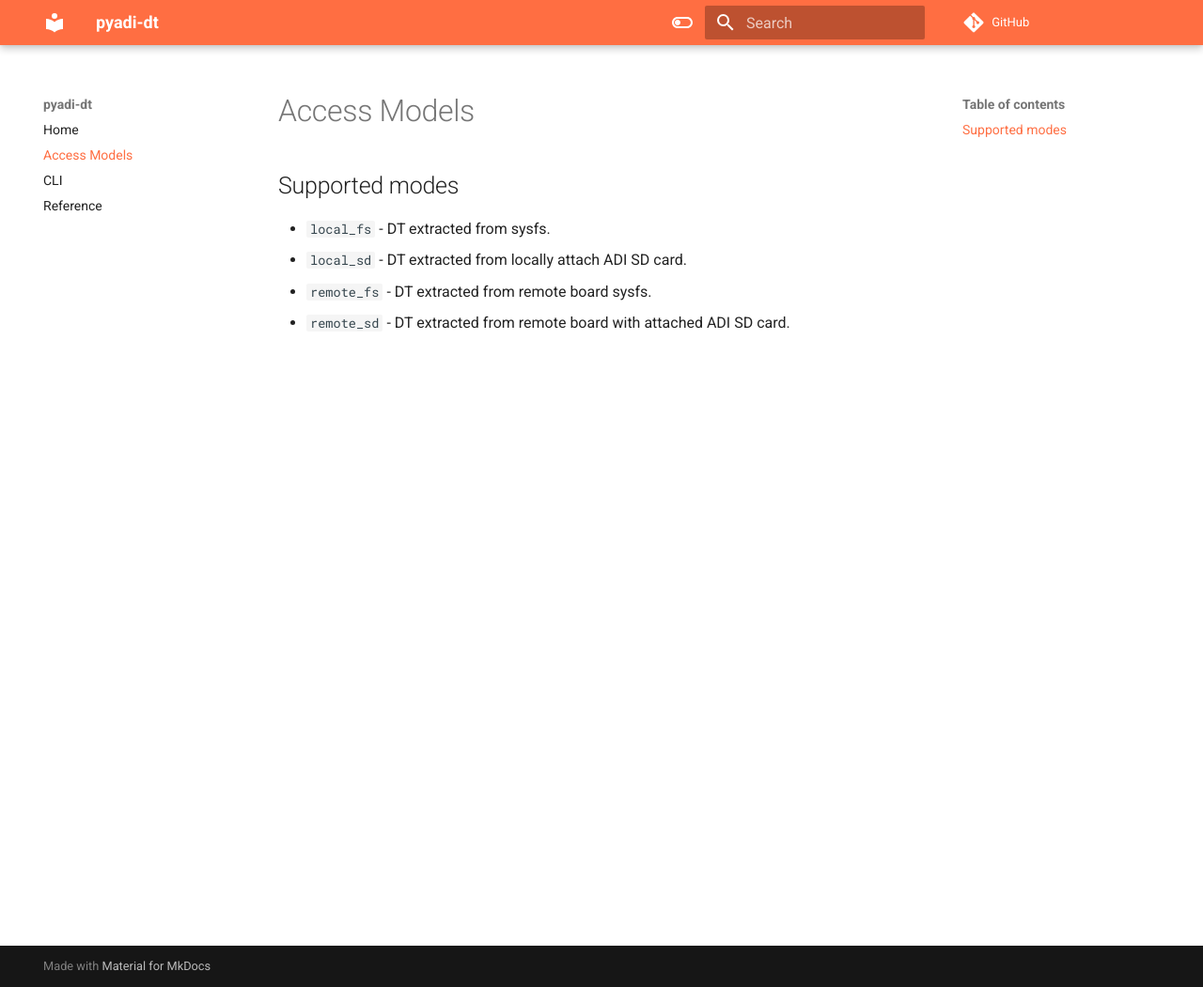
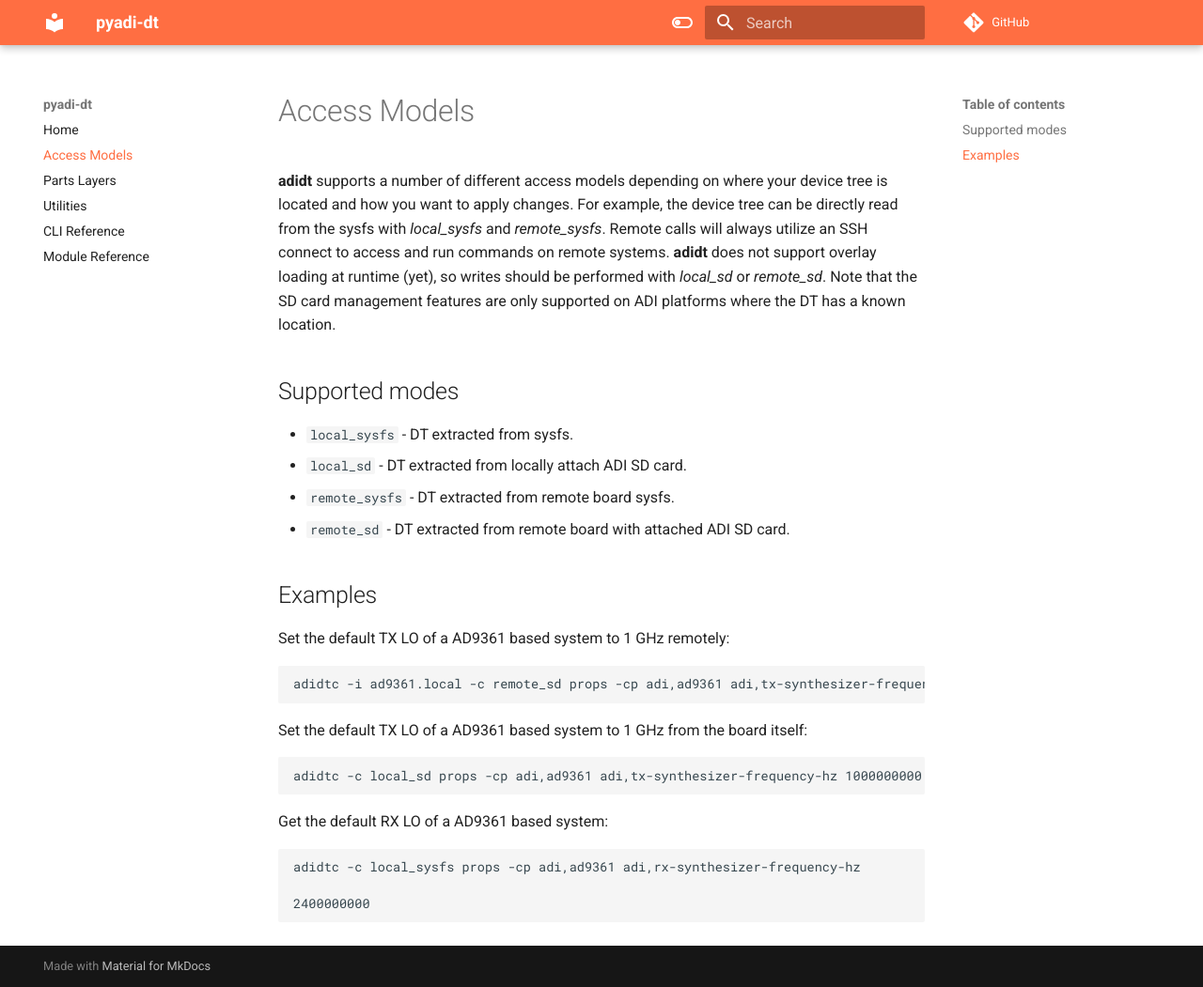
Before and after one commit to analogdevicesinc/pyadi-dt, an MkDocs documentation site: the page built from docs/access.md, in a window 1280 px wide and 1051 px high. Shown: the whole window at 94% size. Built offline with MkDocs 1.6.1 and Material for MkDocs 9.7.7, drawn with Linux system fonts in a browser that asks for light colours; comment, search, counter and statistics services are not loaded.

````diff
--- a/docs/access.md
+++ b/docs/access.md
@@ -1,8 +1,32 @@
 # Access Models
+
+**adidt** supports a number of different access models depending on where your device tree is located and how you want to apply changes. For example, the device tree can be directly read from the sysfs with *local_sysfs* and *remote_sysfs*. Remote calls will always utilize an SSH connect to access and run commands on remote systems. **adidt** does not support overlay loading at runtime (yet), so writes should be performed with *local_sd* or *remote_sd*. Note that the SD card management features are only supported on ADI platforms where the DT has a known location.
 
 ## Supported modes
 
-* `local_fs` - DT extracted from sysfs.
+* `local_sysfs` - DT extracted from sysfs.
 * `local_sd` - DT extracted from locally attach ADI SD card.
-* `remote_fs` - DT extracted from remote board sysfs.
+* `remote_sysfs` - DT extracted from remote board sysfs.
 * `remote_sd` - DT extracted from remote board with attached ADI SD card.
+
+## Examples
+
+Set the default TX LO of a AD9361 based system to 1 GHz remotely:
+
+```bash
+adidtc -i ad9361.local -c remote_sd props -cp adi,ad9361 adi,tx-synthesizer-frequency-hz 1000000000
+```
+
+Set the default TX LO of a AD9361 based system to 1 GHz from the board itself:
+
+```bash
+adidtc -c local_sd props -cp adi,ad9361 adi,tx-synthesizer-frequency-hz 1000000000
+```
+
+Get the default RX LO of a AD9361 based system:
+
+```bash
+adidtc -c local_sysfs props -cp adi,ad9361 adi,rx-synthesizer-frequency-hz
+
+2400000000
+```
--- a/mkdocs.yml
+++ b/mkdocs.yml
@@ -19,8 +19,10 @@ theme:
 nav:
     - Home: index.md
     - Access Models: access.md
-    - CLI: cli.md
-    - Reference: ref.md
+    - Parts Layers: parts.md
+    - Utilities: utils.md
+    - CLI Reference: cli.md
+    - Module Reference: ref.md
 
 repo_url: https://github.com/analogdevicesinc/pyadi-dt
 
````
Also changed, not shown: docs/index.md (+6 -0 lines), docs/parts.md (added, +32 -0 lines), docs/ref.md (+1 -1 lines), docs/utils.md (added, +11 -0 lines).
